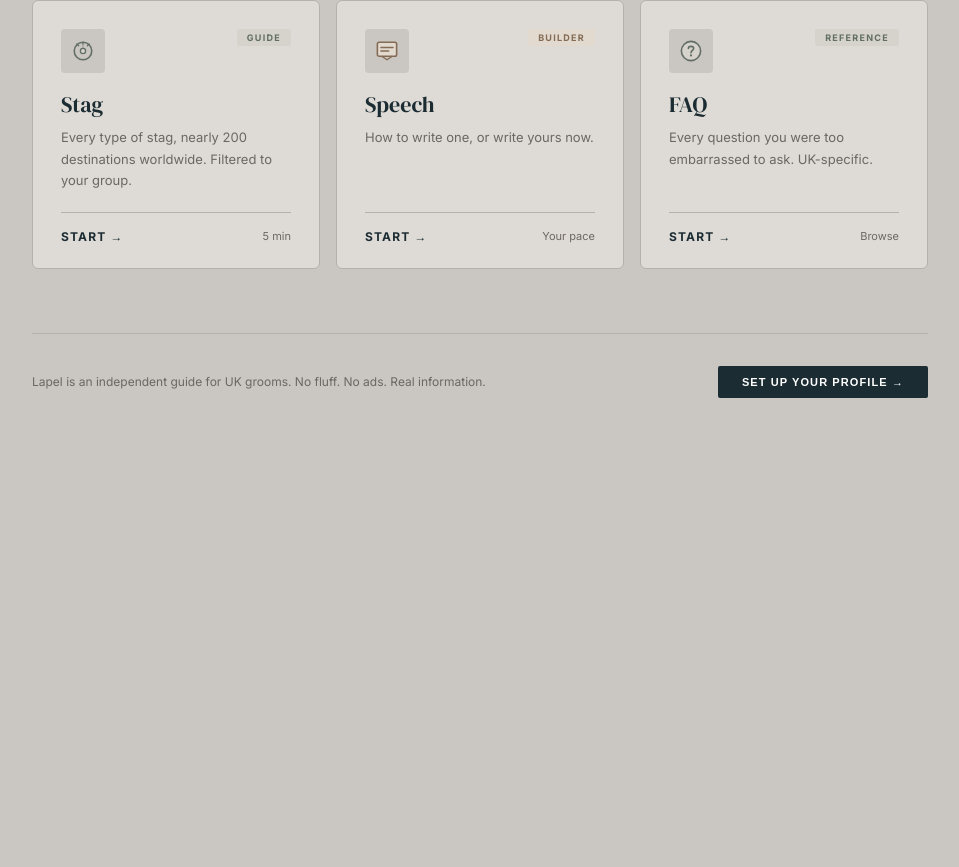
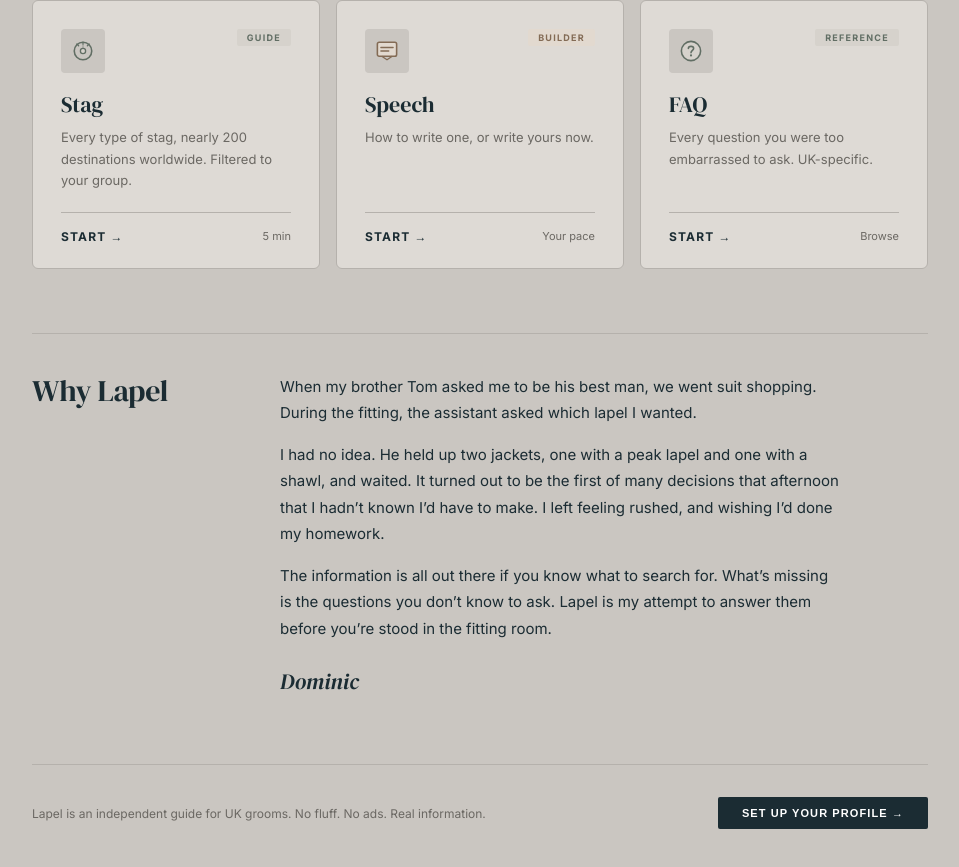
Before and after one commit to phippsyd/lapel-v3-SB, a React (Vite) app: page / in a window 1280 px wide. Shown: the part 812-1679 px from the top of the page, without its empty margins (160-1119 px from the left). Before the commit the page ends 1274 px from the top, so only its background shows below. Built offline with nearby package versions, Linux system fonts and the light colour scheme.

Commit message:
Add 'Why Lapel' editor's note to home page
Co-Authored-By: Claude Opus 5.5 <noreply@anthropic.com>
Claude-Session: https://claude.ai/code/session_01MjHYUEz5je9BVsWbPEryFQ

```diff
--- a/src/App.tsx
+++ b/src/App.tsx
@@ -227,6 +227,7 @@ export default function Lapel() {
           .option-illus { display: none !important; }
           .intro-illus { display: none !important; }
           .hero-meta { display: none !important; }
+          .editor-note { grid-template-columns: 1fr !important; gap: 16px !important; }
         }
         @media (max-width: 480px) {
           .module-grid { grid-template-columns: 1fr !important; }
@@ -359,6 +360,27 @@ export default function Lapel() {
               ))}
             </div>
 
+            {/* Editor's note — origin story */}
+            <section className="editor-note" style={{ marginTop: 64, paddingTop: 40, borderTop: "1px solid " + T.rule, display: "grid", gridTemplateColumns: "200px 1fr", gap: 48 }}>
+              <h2 style={{ fontFamily: "'DM Serif Display', serif", fontWeight: 400, fontSize: 30, lineHeight: 1.1, color: T.ink, letterSpacing: "-0.01em" }}>
+                Why Lapel
+              </h2>
+              <div style={{ maxWidth: 560, fontSize: 15, lineHeight: 1.75, color: T.ink }}>
+                <p style={{ marginBottom: 16 }}>
+                  When my brother Tom asked me to be his best man, we went suit shopping. During the fitting, the assistant asked which lapel I wanted.
+                </p>
+                <p style={{ marginBottom: 16 }}>
+                  I had no idea. He held up two jackets, one with a peak lapel and one with a shawl, and waited. It turned out to be the first of many decisions that afternoon that I hadn&rsquo;t known I&rsquo;d have to make. I left feeling rushed, and wishing I&rsquo;d done my homework.
+                </p>
+                <p style={{ marginBottom: 20 }}>
+                  The information is all out there if you know what to search for. What&rsquo;s missing is the questions you don&rsquo;t know to ask. Lapel is my attempt to answer them before you&rsquo;re stood in the fitting room.
+                </p>
+                <div style={{ fontFamily: "'DM Serif Display', serif", fontStyle: "italic", fontWeight: 400, fontSize: 22, color: T.ink }}>
+                  Dominic
+                </div>
+              </div>
+            </section>
+
             {/* Footer strip */}
             <div style={{ marginTop: 64, paddingTop: 32, borderTop: "1px solid " + T.rule, display: "flex", justifyContent: "space-between", alignItems: "center", flexWrap: "wrap", gap: 16 }}>
               <div style={{ fontSize: 12, color: T.mid, lineHeight: 1.6 }}>
```
